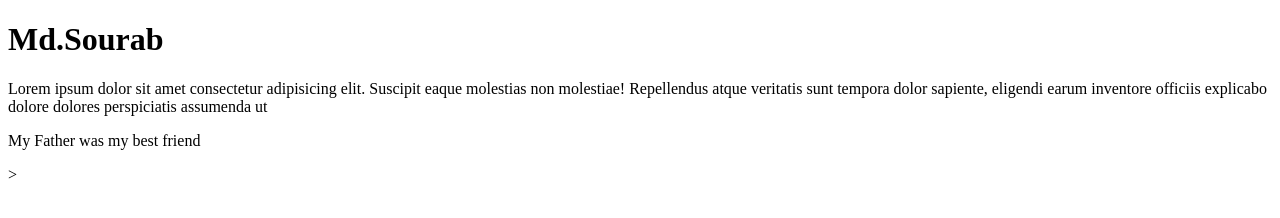
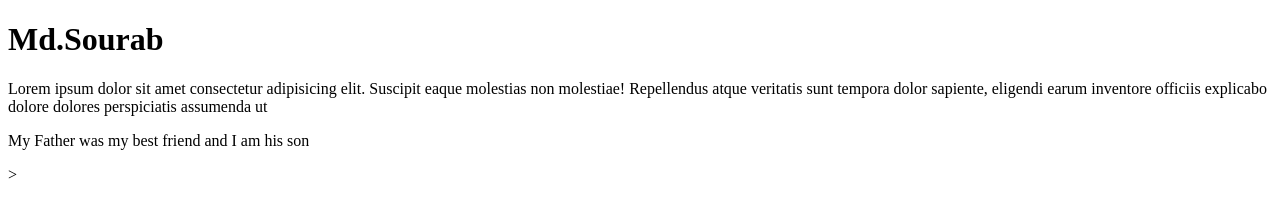
Before and after one commit to Sourab75/first-project, a plain HTML site: page index.html in a window 1280 px wide. Drawn offline with Linux system fonts and the light colour scheme.

Commit message:
Update index.html

```diff
--- a/index.html
+++ b/index.html
@@ -9,6 +9,6 @@
     <body>
         <h1>Md.Sourab</h1>
         <p1>Lorem ipsum dolor sit amet consectetur adipisicing elit. Suscipit eaque molestias non molestiae! Repellendus atque veritatis sunt tempora dolor sapiente, eligendi earum inventore officiis explicabo dolore dolores perspiciatis assumenda ut</p1>
-        <p>My Father was my best friend</p>
+        <p>My Father was my best friend and I am his son</p>
     </body>
 </html>>
```
